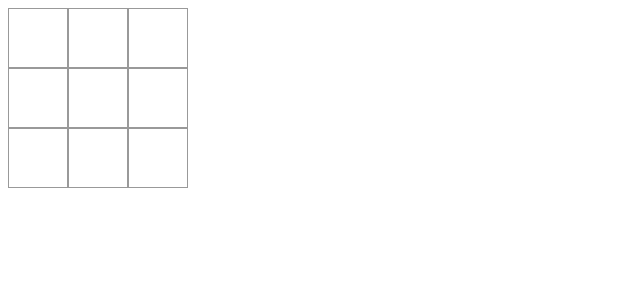
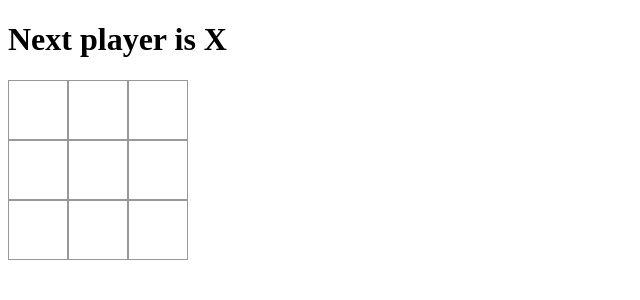
Before and after one commit to fujisecretview/tictactoe, a React (Vite) app: page / in a window 1280 px wide. Shown: the top 300 px of the page, without its empty margins (0-640 px from the left). Built offline with nearby package versions, Linux system fonts and the light colour scheme.

Commit message:
Adjusted structure, created utils folder. - fixed wrong return statemant on calculateWinner.js - if winner dont allow to use handle click

```diff
--- a/src/components/Board.jsx
+++ b/src/components/Board.jsx
@@ -1,7 +1,7 @@
 import { useState } from 'react';
 import '../styles/components/board-row.css';
 import Square from './Square';
-import calculateWinner from '../calculateWinner';
+import calculateWinner from '../utils/calculateWinner';
 
 // We pass an anonymous function because writing handleClick(i)
 // would execute the function immediately during render.
@@ -14,8 +14,16 @@ const Board = () => {
   const [squares, setSquares] = useState(Array(9).fill(''));
   const [isNext, setIsNext] = useState(false);
 
+  const winner = calculateWinner(squares);
+  let status;
+  if (winner) {
+    status = 'Winner is ' + winner;
+  } else {
+    status = 'Next player is ' + (isNext ? 'O' : 'X');
+  }
+
   const handleClick = (i) => {
-    if (squares[i]) return;
+    if (squares[i] || winner) return;
 
     // creating copy of array becouse react is re render only when is changed reference
     const nextSquare = squares.slice();
@@ -26,6 +34,7 @@ const Board = () => {
 
   return (
     <>
+      <h1>{status}</h1>
       <div className="board-row">
         <Square value={squares[0]} onSquareClick={() => handleClick(0)} />
         <Square value={squares[1]} onSquareClick={() => handleClick(1)} />
--- a/src/calculateWinner.js
+++ b/src/utils/calculateWinner.js
@@ -16,8 +16,8 @@ function calculateWinner(squares) {
     if (squares[a] && squares[a] === squares[b] && squares[b] === squares[c]) {
       return squares[a];
     }
-    return null;
   }
+  return null;
 }
 
 export default calculateWinner;
```
